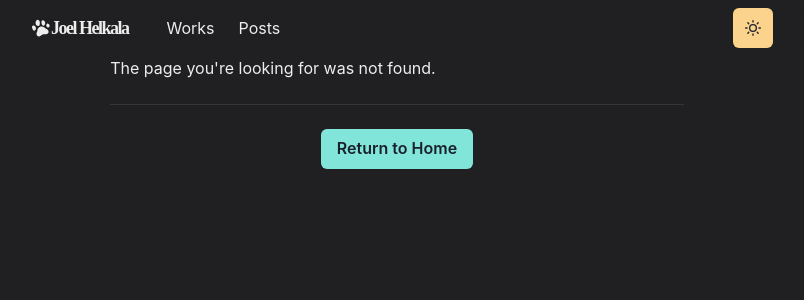
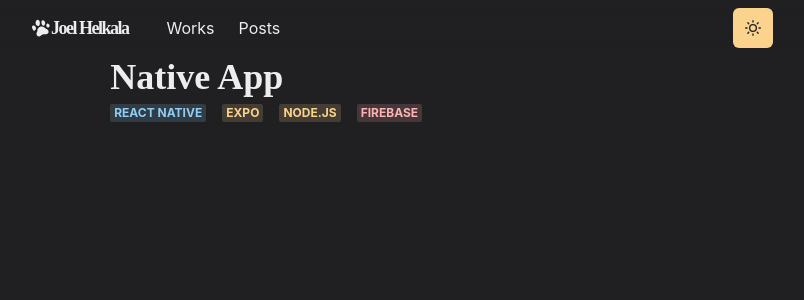
Before and after one commit to kiroyuu/website, a Next.js app: page /works/nativeApp in a window 1280 px wide. Before the commit this address had no page. Shown: the top 300 px of the page, without its empty margins (243-1047 px from the left). Built offline with nearby package versions, Linux system fonts and the light colour scheme.

Commit message:
added movie app

```diff
--- /dev/null
+++ b/pages/works/nativeApp.js
@@ -0,0 +1,28 @@
+import { Container, Heading, Box, Badge } from "@chakra-ui/react";
+import Paragraph from "../../components/paragraph";
+import GithubLink from "../../components/icons/github";
+
+const NativeApp = () => {
+  return (
+    <Container>
+      <Heading>Native App</Heading>
+      <Box marginBottom={3}>
+        <Badge colorScheme="blue" mr={4}>
+          React Native
+        </Badge>
+        <Badge colorScheme="orange" mr={4}>
+          Expo
+        </Badge>
+        <Badge colorScheme="orange" mr={4}>
+          Node.js
+        </Badge>
+        <Badge colorScheme="red" mr={4}>
+          Firebase
+        </Badge>
+      </Box>
+      <Paragraph></Paragraph>
+    </Container>
+  );
+};
+
+export default NativeApp;
```
Also changed, not shown: pages/works.js (+12 -0 lines), 1 other file (tests, documents, lock files or other folders).
